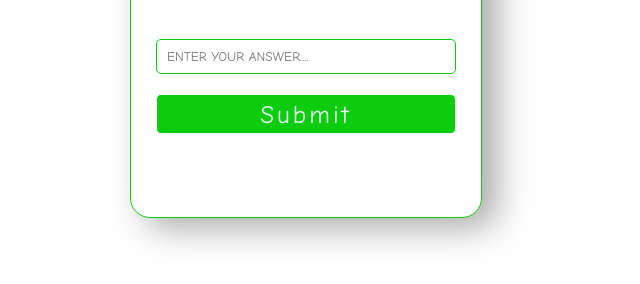
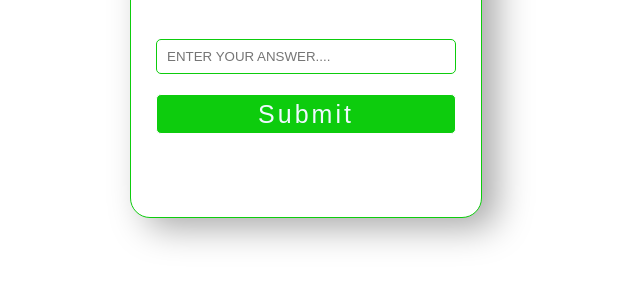
Before and after one commit to danishsk4/Multiply-Game-Danish, a plain HTML site: page index.html in a window 1280 px wide. Shown: the part 184-468 px from the top of the page, without its empty margins (334-974 px from the left). Drawn offline with Linux system fonts and the light colour scheme.

Commit message:
Update index.html

```diff
--- a/index.html
+++ b/index.html
@@ -40,7 +40,7 @@
             height: 35px;
             box-sizing: border-box;
             margin: 20px auto;
-            font-family: Comic Sans MS, Comic Sans, cursive;
+           // font-family: Comic Sans MS, Comic Sans, cursive;
             border: 1px solid rgb(13, 204, 13);
 
             border-radius: 5px;
@@ -62,7 +62,7 @@
             letter-spacing: 3px;
             border: 1px solid white;
             border-radius: 5px;
-            font-family: Comic Sans MS, Comic Sans, cursive;
+            //font-family: Comic Sans MS, Comic Sans, cursive;
 
         }
 
```
